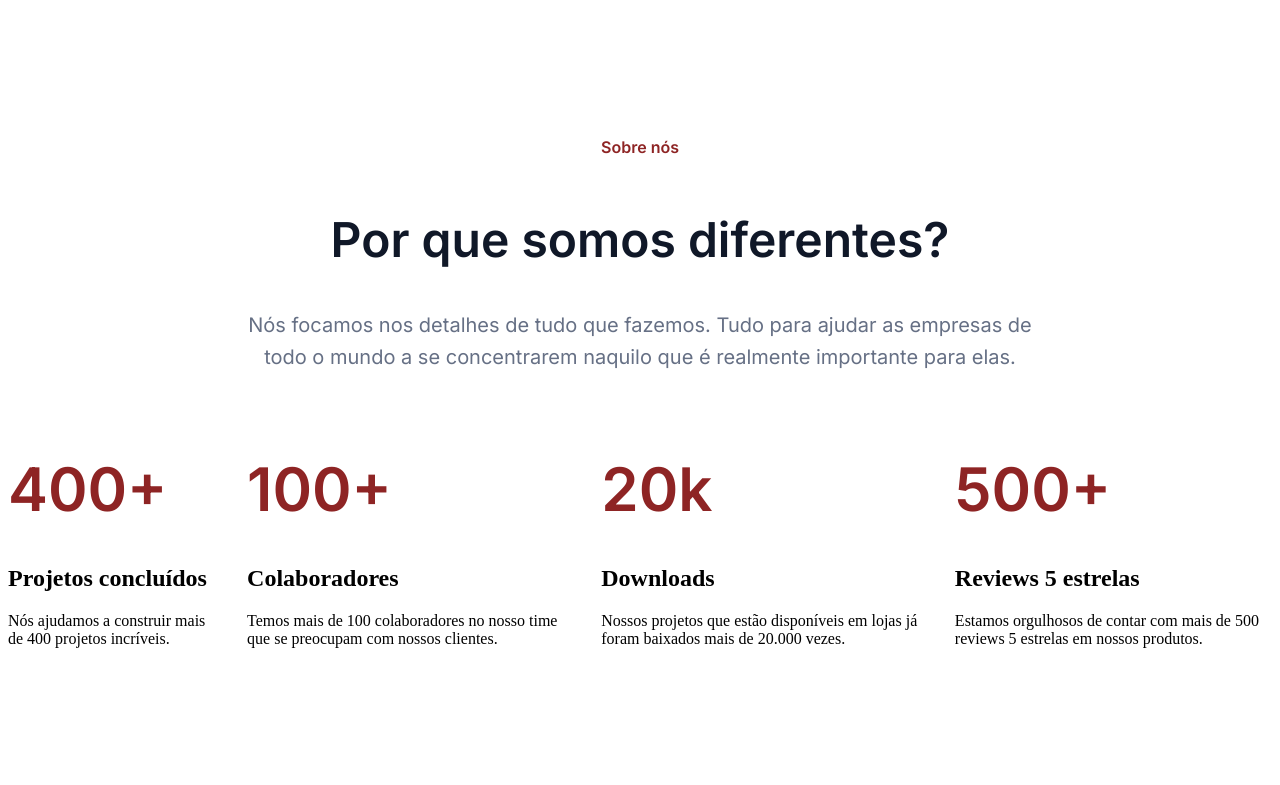
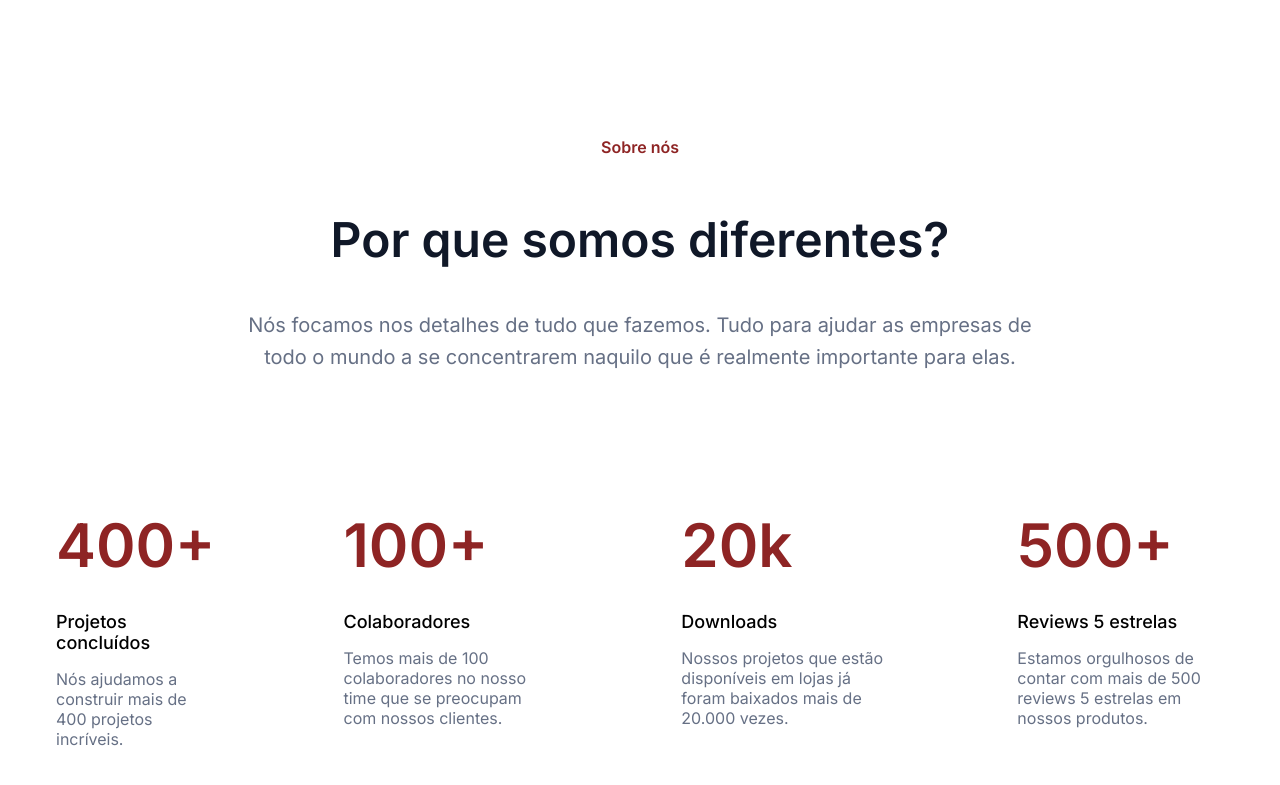
Before and after one commit to DouglasIde/OptimusTech_Project, a website: page index.html in a window 1280 px wide. Shown: the part 83-868 px from the top of the page. Before the commit the page ends 800 px from the top, so only its background shows below. Drawn offline with Linux system fonts and the light colour scheme.

Commit message:
Adicionando uma biblioteca e finalizando "metricas"

```diff
--- /dev/null
+++ b/package.json
@@ -0,0 +1,5 @@
+{
+  "dependencies": {
+    "animate.css": "^4.1.1"
+  }
+}
--- a/styles/metricas.css
+++ b/styles/metricas.css
@@ -3,6 +3,13 @@
     display: flex;
     justify-content: space-between;
     gap: 2em;
+    padding: 0px, 0px, 96px, 0px;
+}
+
+.metricas_container {
+    padding: 1em;
+    margin-left: 2em;
+    margin-right: 2em;
 }
 
 .metricas_container_numero {
@@ -10,16 +17,24 @@
     font-family: var(--fonte-principal);
     font-weight: 600;
     font-size: 60px;
-    margin-top: 0;
+    margin-bottom: 0.5em;
 }
+
 .metricas_container_numero:hover {
     color: #851212;
 }
 
-.metricas_titulo {
+.metricas_container_titulo {
     font-family: var(--fonte-principal);
-    display: flex;
     font-weight: 500;
     font-size: 18px;
-    margin-left: 2em;
+    margin: 0;
 }
+
+.metricas_container_descricao {
+    font-size: 16px;
+    font-family: var(--fonte-principal);
+    color: var(--cinza-claro);
+    font-weight: 400;
+
+}
```
Also changed, not shown: styles/cabecalho.css (line endings or trailing spaces), 1 other file.
